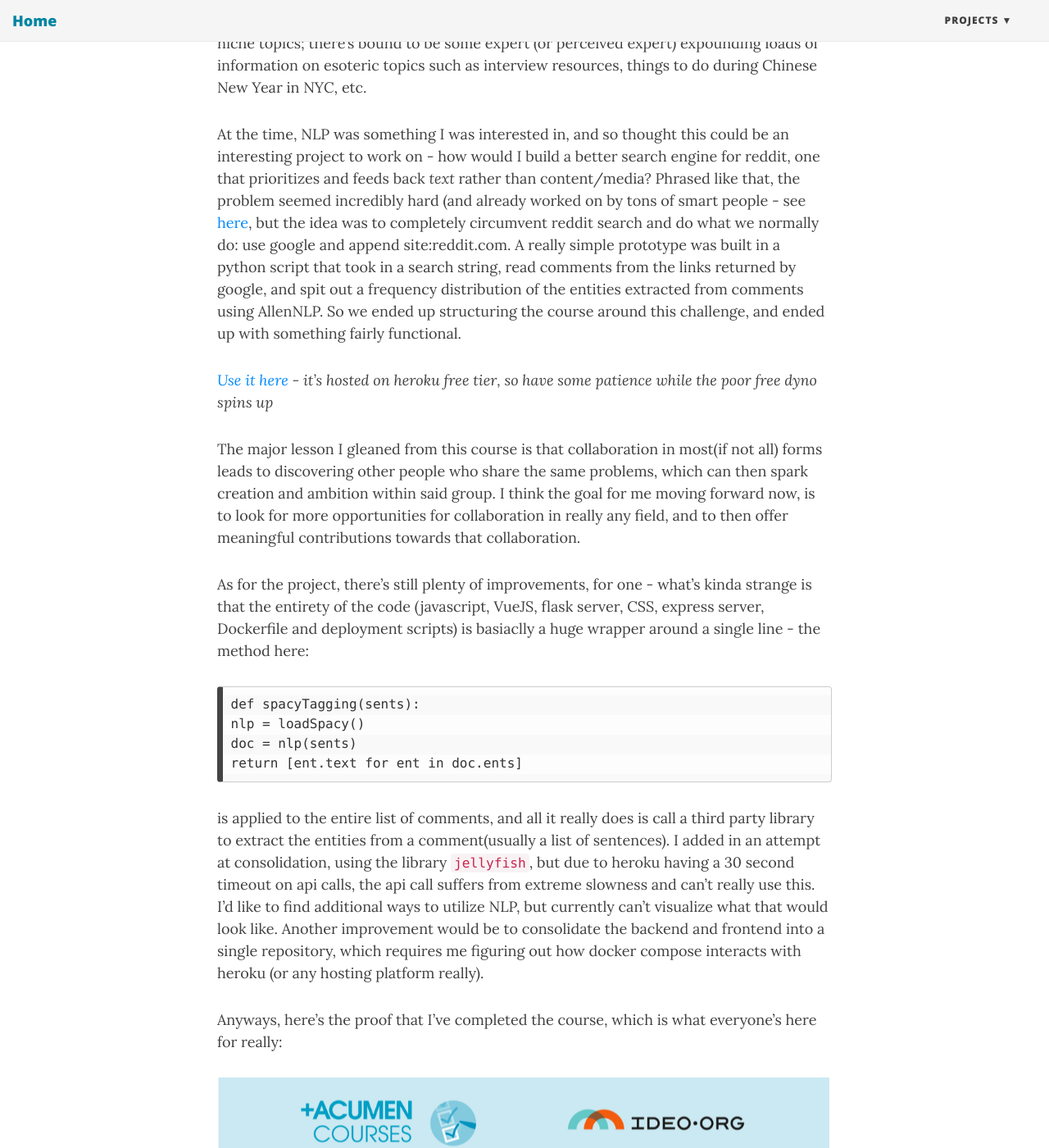
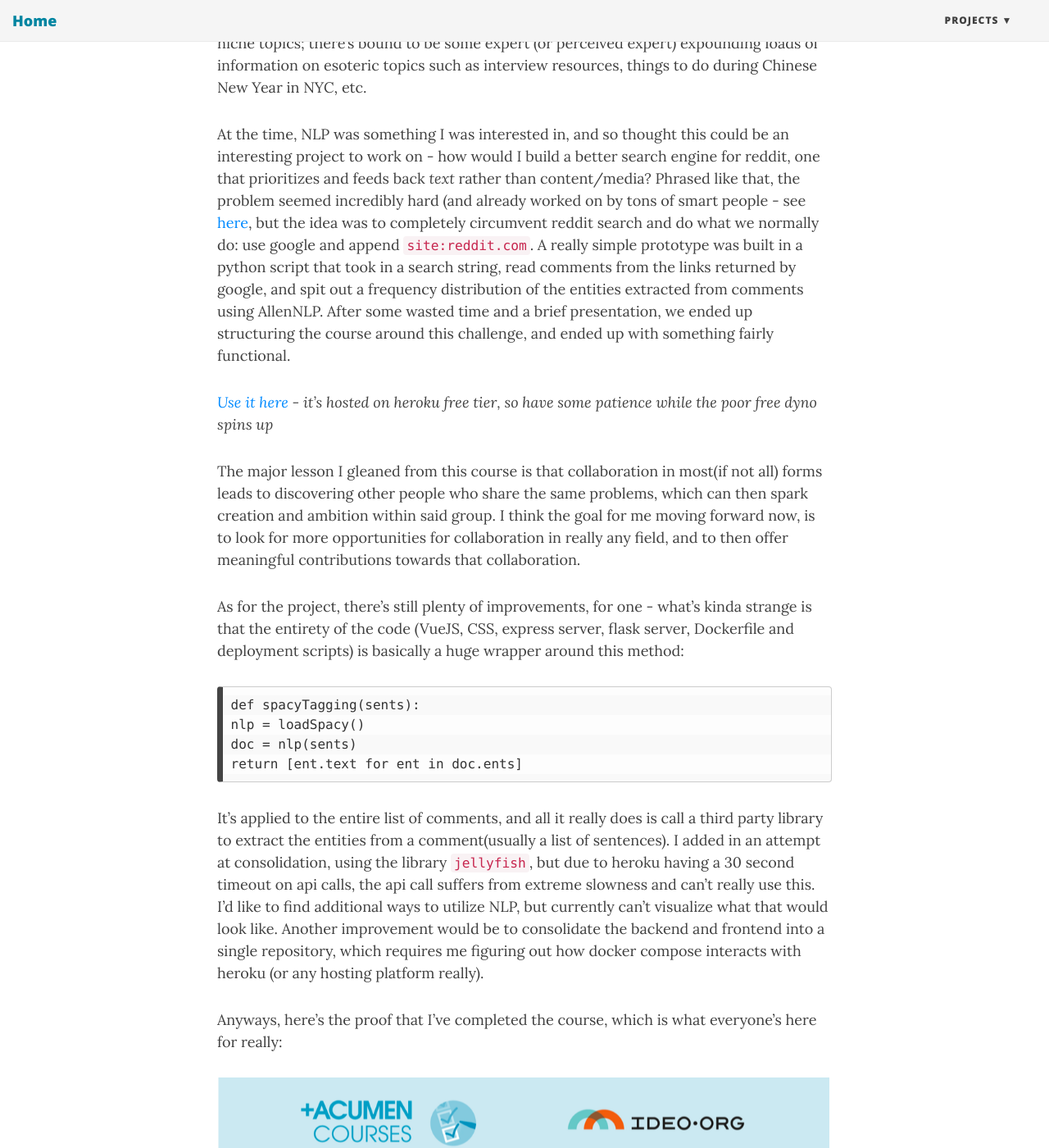
Before and after one commit to jliang117/jliang117.github.io, a Jekyll site: the page built from _posts/2019-03-18-designDebrief.md, in a window 1280 px wide and 1400 px high, scrolled down 667 px. Shown: the whole window at 82% size. Built offline with Jekyll 4.4.1, drawn with Linux system fonts in a browser that asks for light colours; nearby versions of some CDN libraries.

Commit message:
fix typos

```diff
--- a/_posts/2019-03-18-designDebrief.md
+++ b/_posts/2019-03-18-designDebrief.md
@@ -10,7 +10,7 @@ Beginning in January, I was involved in taking an introductory Human-Centered De
 Starting out, the entry-level course presented the group (which formed from mutual interest off of a reddit post) with a few simple concepts to formulate a foundation for design - insipiration, ideation and implementation. The concepts and workshops weren't altogether too new or interesting, so naturally a few group members quickly dropped off, and interest seemed to wane for me as well, until we got together for food afterwards, and started discussing things outside of the course. The topic of reddit as a platform came up, and everyone kinda agreed on a few things - specifically, that reddit has a poorly implemented search function, which seemed to warrant an update, as consensus formed around using reddit as a source of advice and recommendations, especially for niche topics; there's bound to be some expert (or perceived expert) expounding loads of information on esoteric topics such as interview resources, things to do during Chinese New Year in NYC, etc.
 
 
-At the time, NLP was something I was interested in, and so thought this could be an interesting project to work on - how would I build a better search engine for reddit, one that prioritizes and feeds back *text* rather than content/media? Phrased like that, the problem seemed incredibly hard (and already worked on by tons of smart people - see [here](https://redditblog.com/2017/09/07/the-search-for-better-search-at-reddit/), but the idea was to completely circumvent reddit search and do what we normally do: use google and append site:reddit.com. A really simple prototype was built in a python script that took in a search string, read comments from the links returned by google, and spit out a frequency distribution of the entities extracted from comments using AllenNLP. So we ended up structuring the course around this challenge, and ended up with something fairly functional.
+At the time, NLP was something I was interested in, and so thought this could be an interesting project to work on - how would I build a better search engine for reddit, one that prioritizes and feeds back *text* rather than content/media? Phrased like that, the problem seemed incredibly hard (and already worked on by tons of smart people - see [here](https://redditblog.com/2017/09/07/the-search-for-better-search-at-reddit/), but the idea was to completely circumvent reddit search and do what we normally do: use google and append `site:reddit.com`. A really simple prototype was built in a python script that took in a search string, read comments from the links returned by google, and spit out a frequency distribution of the entities extracted from comments using AllenNLP. After some wasted time and a brief presentation, we ended up structuring the course around this challenge, and ended up with something fairly functional.
 
 
 *[Use it here](https://redrec.herokuapp.com) - it's hosted on heroku free tier, so have some patience while the poor free dyno spins up*
@@ -19,7 +19,7 @@ At the time, NLP was something I was interested in, and so thought this could be
 The major lesson I gleaned from this course is that collaboration in most(if not all) forms leads to discovering other people who share the same problems, which can then spark creation and ambition within said group. I think the goal for me moving forward now, is to look for more opportunities for collaboration in really any field, and to then offer meaningful contributions towards that collaboration.
 
 
-As for the project, there's still plenty of improvements, for one - what's kinda strange is that the entirety of the code (javascript, VueJS, flask server, CSS, express server, Dockerfile and deployment scripts) is basiaclly a huge wrapper around a single line - the method here:
+As for the project, there's still plenty of improvements, for one - what's kinda strange is that the entirety of the code (VueJS, CSS, express server, flask server, Dockerfile and deployment scripts) is basically a huge wrapper around this method:
 
     def spacyTagging(sents):
     nlp = loadSpacy()
@@ -27,7 +27,7 @@ As for the project, there's still plenty of improvements, for one - what's kinda
     return [ent.text for ent in doc.ents]
 
 
-is applied to the entire list of comments, and all it really does is call a third party library to extract the entities from a comment(usually a list of sentences). I added in an attempt at consolidation, using the library `jellyfish`, but due to heroku having a 30 second timeout on api calls, the api call suffers from extreme slowness and can't really use this. I'd like to find additional ways to utilize NLP, but currently can't visualize what that would look like. Another improvement would be to consolidate the backend and frontend into a single repository, which requires me figuring out how docker compose interacts with heroku (or any hosting platform really).
+It's applied to the entire list of comments, and all it really does is call a third party library to extract the entities from a comment(usually a list of sentences). I added in an attempt at consolidation, using the library `jellyfish`, but due to heroku having a 30 second timeout on api calls, the api call suffers from extreme slowness and can't really use this. I'd like to find additional ways to utilize NLP, but currently can't visualize what that would look like. Another improvement would be to consolidate the backend and frontend into a single repository, which requires me figuring out how docker compose interacts with heroku (or any hosting platform really).
 
 Anyways, here's the proof that I've completed the course, which is what everyone's here for really:
 
```
